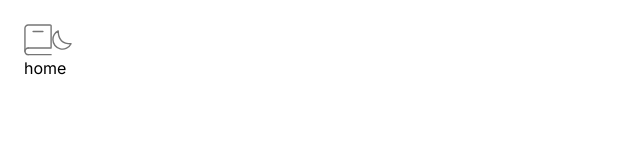
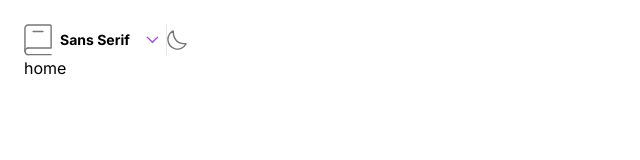
Before and after one commit to Newpoki/dictionary, a Next.js app: page / in a window 1280 px wide. Shown: the top 160 px of the page, without its empty margins (0-640 px from the left). Built offline with nearby package versions, Linux system fonts and the light colour scheme.

Commit message:
feat: add dropdown menu in header

```diff
--- a/app/header/header.tsx
+++ b/app/header/header.tsx
@@ -1,12 +1,40 @@
 import Image from 'next/image'
 import Dictionary from '@/public/dictionary.svg'
 import Moon from '@/public/moon.svg'
+import ChevronDown from '@/public/chevron-down.svg'
+import {
+    DropdownMenu,
+    DropdownMenuContent,
+    DropdownMenuItem,
+    DropdownMenuTrigger,
+} from '@/components/ui/dropdown-menu'
 
 export const Header = () => {
     return (
         <header>
             <div className="flex items-center">
                 <Image src={Dictionary} alt="Dictionary logo" width={28} height={32} />
+
+                <DropdownMenu>
+                    <DropdownMenuTrigger className="flex items-center gap-4 px-2">
+                        <span className="text-[14px] font-bold leading-[24px]">Sans Serif</span>
+
+                        <Image
+                            src={ChevronDown}
+                            alt="A chevron pointing down"
+                            width={12}
+                            height={6}
+                        />
+                    </DropdownMenuTrigger>
+                    <DropdownMenuContent sideOffset={18}>
+                        <DropdownMenuItem className="font-sans">Sans Serif</DropdownMenuItem>
+                        <DropdownMenuItem className="font-serif">Serif</DropdownMenuItem>
+                        <DropdownMenuItem className="font-mono">Mono</DropdownMenuItem>
+                    </DropdownMenuContent>
+                </DropdownMenu>
+
+                <div className="h-8 w-[1px] bg-grey-300" />
+
                 <Image src={Moon} alt="Icon showing the quarter of a moon" width={20} height={20} />
             </div>
         </header>
--- a/app/layout.tsx
+++ b/app/layout.tsx
@@ -23,15 +23,17 @@ export default function RootLayout({ children }: RootLayoutProps) {
         <html lang="en">
             <body
                 className={cn(
-                    'min-h-[100dvh] px-6 pb-16 pt-6 font-sans antialiased',
+                    'font-sans antialiased',
                     fontSans.variable,
                     fontSerif.variable,
                     fontMono.variable
                 )}
             >
-                <Header />
+                <div className="min-h-[100dvh] px-6 pb-16 pt-6">
+                    <Header />
 
-                <main>{children}</main>
+                    <main>{children}</main>
+                </div>
             </body>
         </html>
     )
--- /dev/null
+++ b/components/ui/dropdown-menu.tsx
@@ -0,0 +1,59 @@
+'use client'
+
+import * as React from 'react'
+import * as DropdownMenuPrimitive from '@radix-ui/react-dropdown-menu'
+
+import { cn } from '@/lib/utils'
+
+const DropdownMenu = DropdownMenuPrimitive.Root
+
+const DropdownMenuTrigger = React.forwardRef<
+    React.ElementRef<typeof DropdownMenuPrimitive.Trigger>,
+    React.ComponentPropsWithoutRef<typeof DropdownMenuPrimitive.Trigger>
+>(({ className, ...props }, ref) => (
+    <DropdownMenuPrimitive.Trigger
+        ref={ref}
+        className={cn('outline-purple-500', className)}
+        {...props}
+    />
+))
+DropdownMenuTrigger.displayName = DropdownMenuPrimitive.Content.displayName
+
+const DropdownMenuContent = React.forwardRef<
+    React.ElementRef<typeof DropdownMenuPrimitive.Content>,
+    React.ComponentPropsWithoutRef<typeof DropdownMenuPrimitive.Content>
+>(({ className, sideOffset = 4, ...props }, ref) => (
+    <DropdownMenuPrimitive.Portal>
+        <DropdownMenuPrimitive.Content
+            ref={ref}
+            sideOffset={sideOffset}
+            className={cn(
+                'z-50 flex min-w-[183px] flex-col gap-4 overflow-hidden rounded-2xl bg-white p-6 text-grey-700 shadow-[0px_5px_30px_rgba(0,0,0,0.1)] dark:bg-grey-800 dark:text-white dark:shadow-[0px_5px_30px_#A445ED]',
+                'data-[state=open]:animate-in data-[state=closed]:animate-out data-[state=closed]:fade-out-0 data-[state=open]:fade-in-0 data-[state=closed]:zoom-out-95 data-[state=open]:zoom-in-95 data-[side=bottom]:slide-in-from-top-2 data-[side=left]:slide-in-from-right-2 data-[side=right]:slide-in-from-left-2 data-[side=top]:slide-in-from-bottom-2',
+                className
+            )}
+            {...props}
+        />
+    </DropdownMenuPrimitive.Portal>
+))
+DropdownMenuContent.displayName = DropdownMenuPrimitive.Content.displayName
+
+const DropdownMenuItem = React.forwardRef<
+    React.ElementRef<typeof DropdownMenuPrimitive.Item>,
+    React.ComponentPropsWithoutRef<typeof DropdownMenuPrimitive.Item> & {
+        inset?: boolean
+    }
+>(({ className, inset, ...props }, ref) => (
+    <DropdownMenuPrimitive.Item
+        ref={ref}
+        className={cn(
+            'relative flex cursor-pointer select-none items-center text-b-m outline-none transition-colors focus:text-purple-500 data-[disabled]:pointer-events-none data-[disabled]:opacity-50 dark:focus:text-purple-500',
+            inset && 'pl-8',
+            className
+        )}
+        {...props}
+    />
+))
+DropdownMenuItem.displayName = DropdownMenuPrimitive.Item.displayName
+
+export { DropdownMenu, DropdownMenuTrigger, DropdownMenuContent, DropdownMenuItem }
--- a/package.json
+++ b/package.json
@@ -9,6 +9,7 @@
         "lint": "next lint"
     },
     "dependencies": {
+        "@radix-ui/react-dropdown-menu": "^2.0.6",
         "@radix-ui/react-icons": "^1.3.0",
         "class-variance-authority": "^0.7.0",
         "clsx": "^2.1.0",
```
Also changed, not shown: public/chevron-down.svg (added), 1 other file (tests, documents, lock files or other folders).
